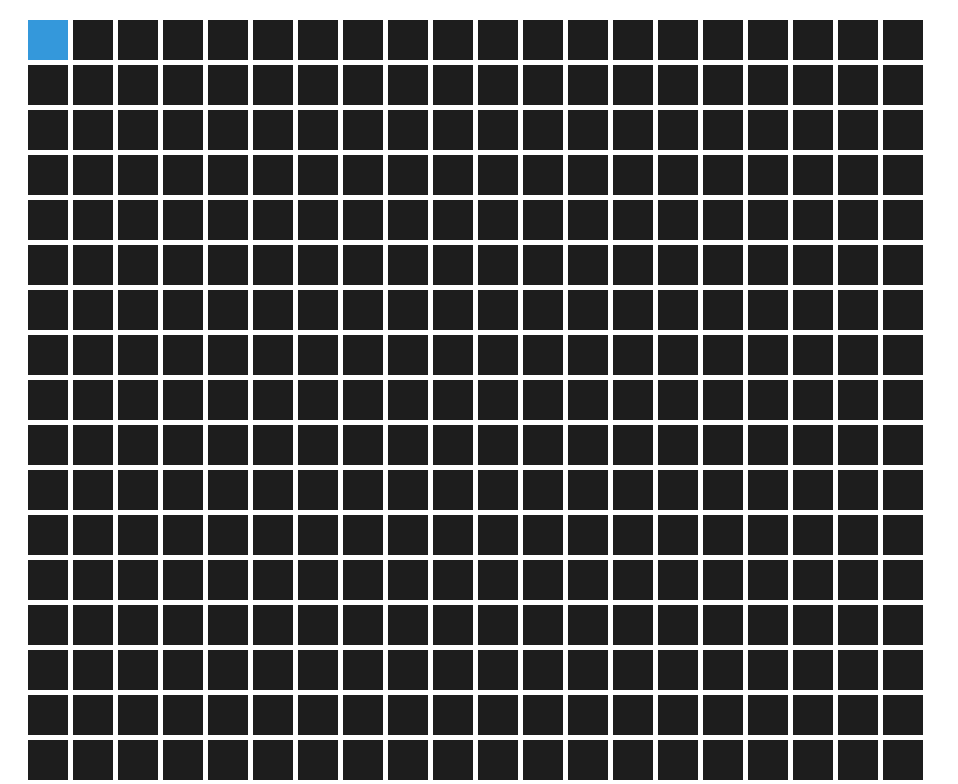
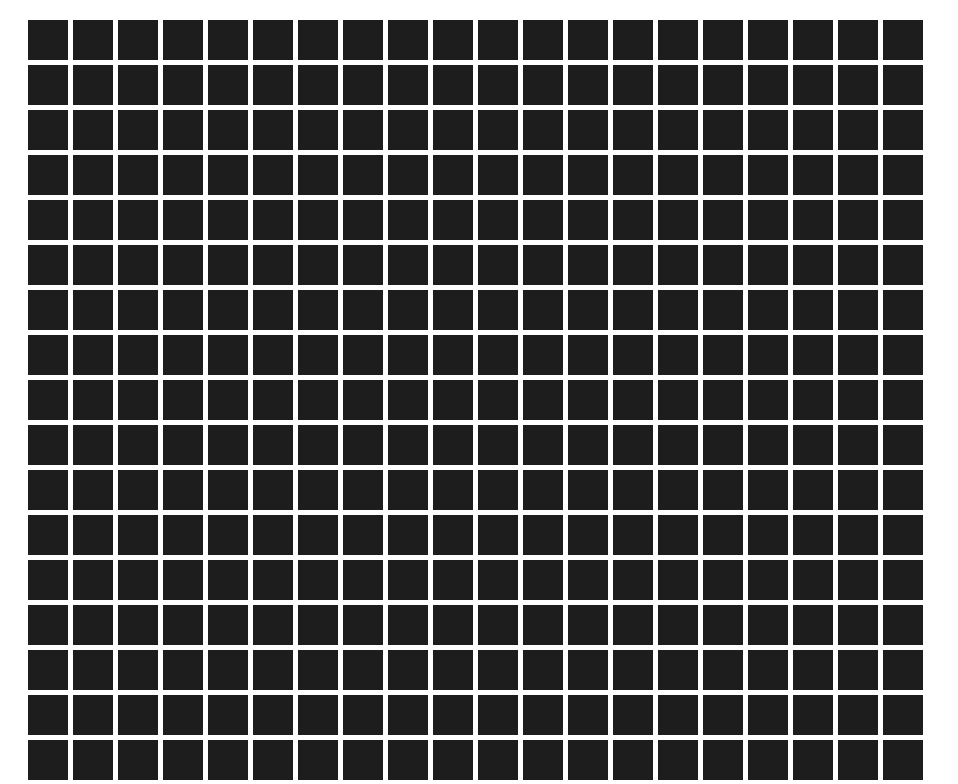
Before and after one commit to acciojob/Color-board-trishaSolanki, a website: page main.html in a window 1280 px wide. In both pictures the pointer is over the element 48 px from the left and 40 px from the top of the page. Shown: the top 784 px of the page, without its empty margins (0-958 px from the left). Drawn offline with Linux system fonts and the light colour scheme.

Commit message:
created a submission

```diff
--- a/styles.css
+++ b/styles.css
@@ -14,5 +14,5 @@
     }
 
     .square:hover {
-      background-color: #3498db; /* Color on hover */
+      background-color:rgb(29,29,29); /* Color on hover */
     }
```
